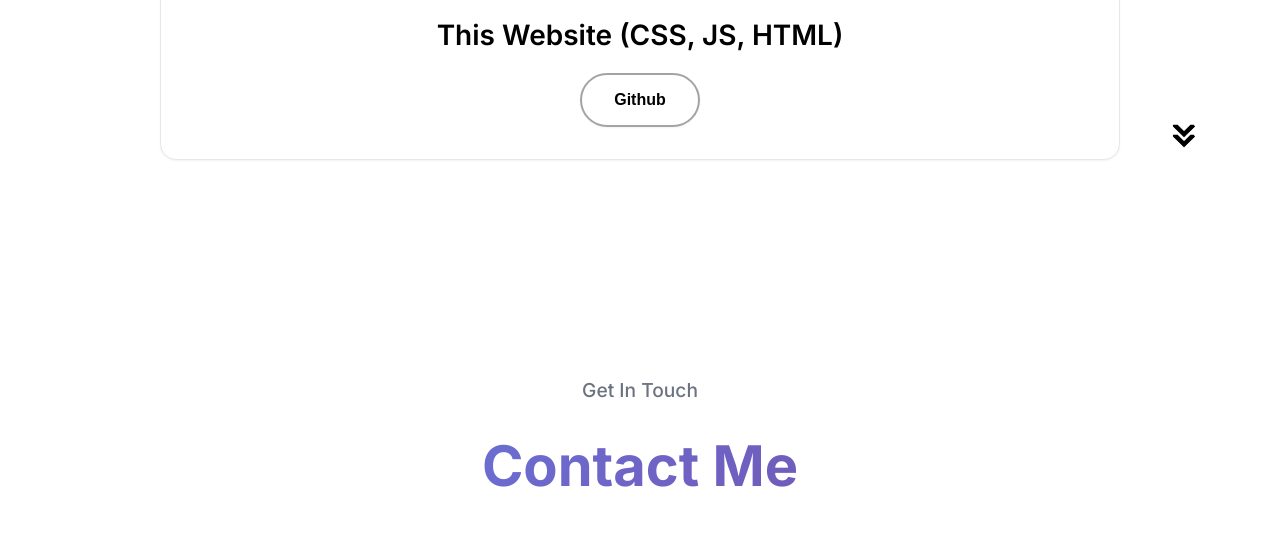
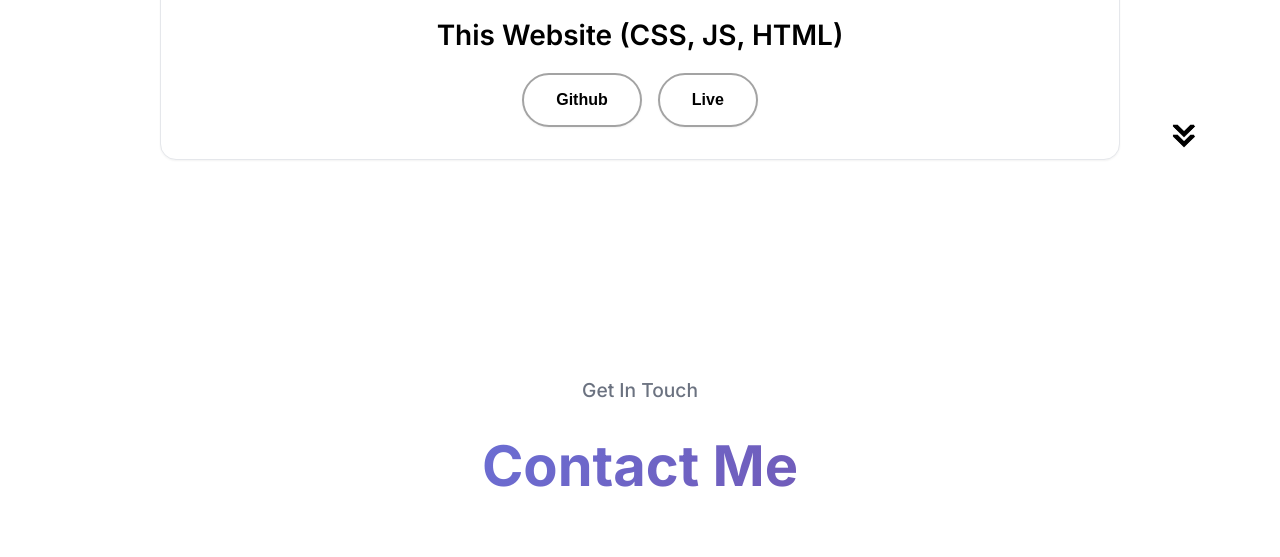
Before and after one commit to Cmann91/cmann-html-portfolio, a plain HTML site: page index.html in a window 1280 px wide. Shown: the part 4514-5071 px from the top of the page. Drawn offline with Linux system fonts and the light colour scheme.

Commit message:
fixed link

```diff
--- a/index.html
+++ b/index.html
@@ -192,6 +192,7 @@
             <h2 class="experience-sub-title project-title">This Website (CSS, JS, HTML)</h2>
             <div class="btn-container">
                 <button class="btn btn-color-2 project-btn" onclick="location.href='https://github.com/Cmann91/cmann-html-portfolio/tree/main'">Github</button>
+                <button class="btn btn-color-2 project-btn" onclick="location.href='https://thecartermann.netlify.app/'">Live</button>
             </div>
         </div>
     </div>
```
